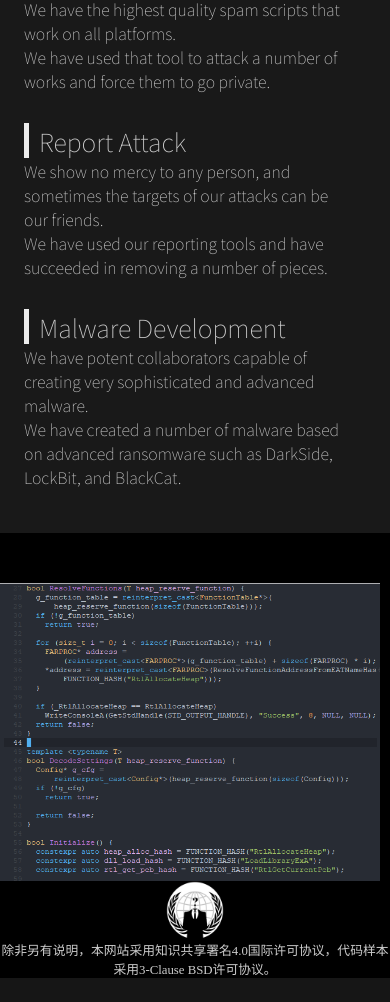
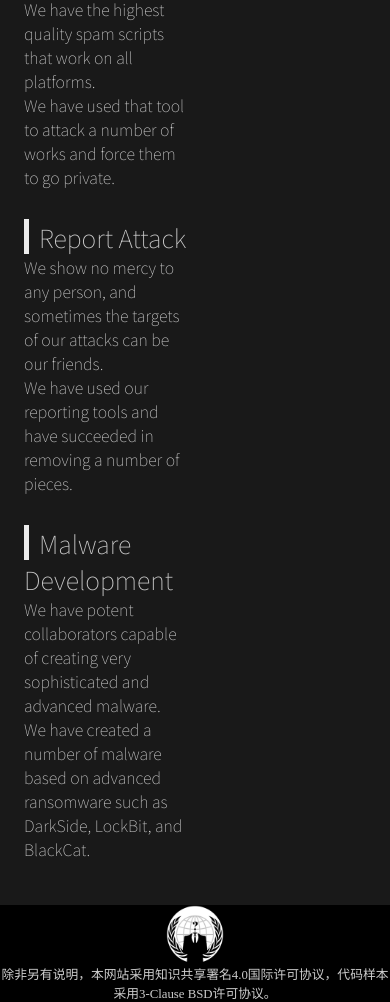
Before and after one commit to BKMNKGithub/BKMNKGithub.github.io, a plain HTML site: page index.html in a window 390 px wide. Shown: the part 708-1710 px from the top of the page. Before the commit the page ends 1686 px from the top, so only its background shows below. Drawn offline with Linux system fonts and the light colour scheme.

Commit message:
Update main.css

```diff
--- a/assets/css/main.css
+++ b/assets/css/main.css
@@ -1,3 +1,9 @@
+@media screen and (max-width: 720px) {
+  .site-works {
+    display: none;
+  }
+}
+
 .side-anon {
   overflow: hidden;
   position: absolute;
@@ -35,6 +41,7 @@
   background-color: #151515;
 }
 .site-works {
+  display: flex;
   background-color: #191919;
 }
 
@@ -44,9 +51,7 @@
 }
 
 .image-container {
-  margin-top: 50px;
   float: left;
-  margin-right: 10px;
 }
 
 .default-bullet{
```
